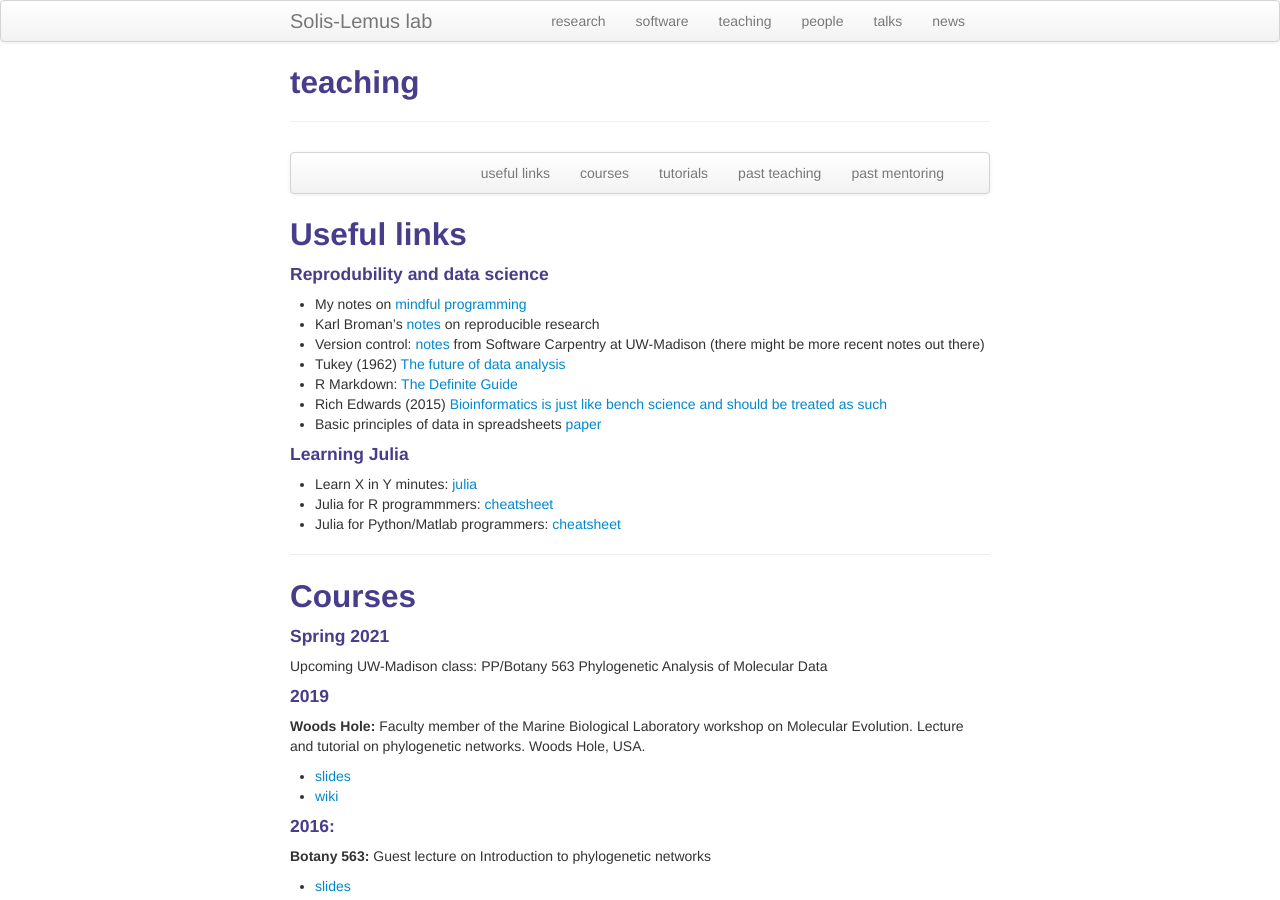
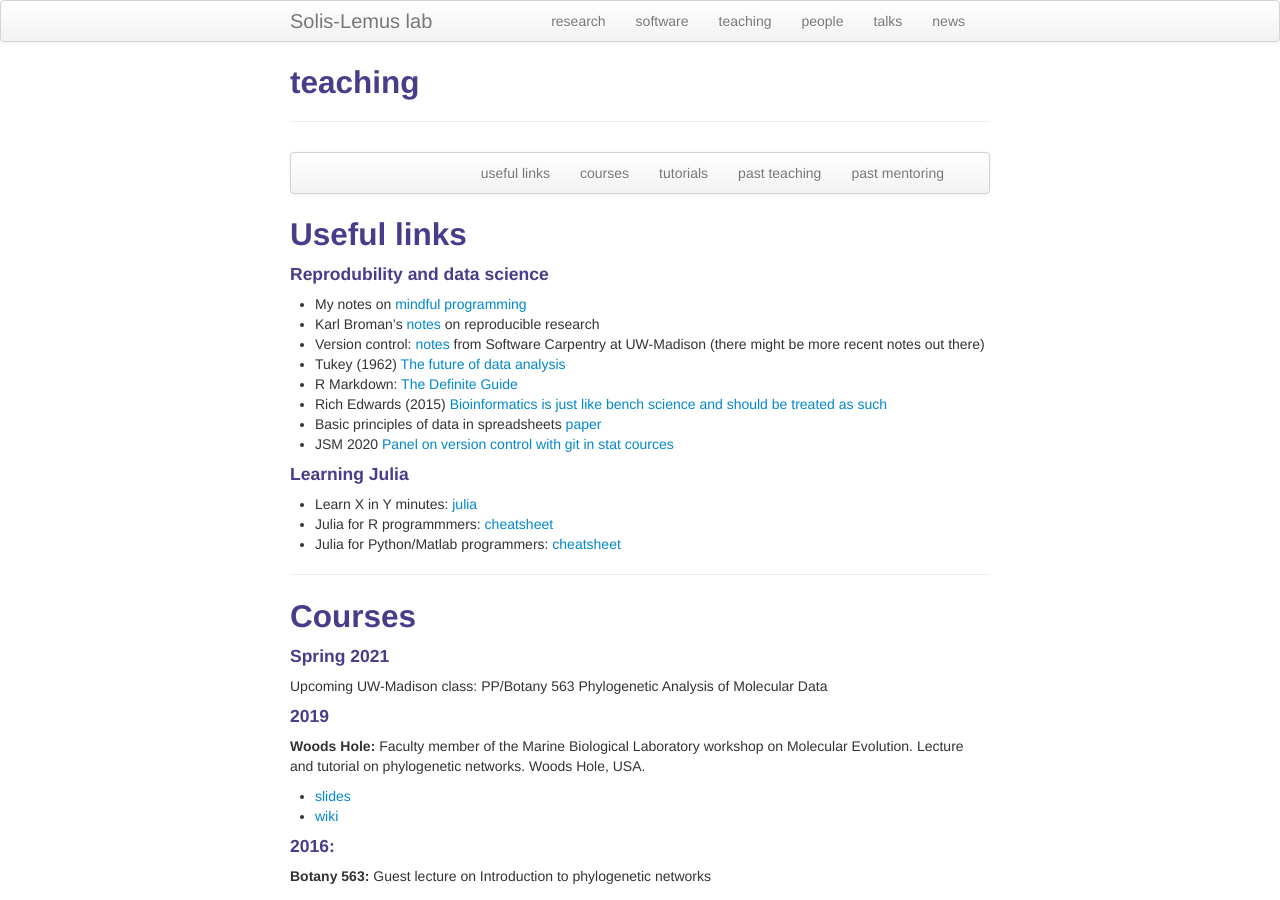
Before and after one commit to solislemuslab/solislemuslab.github.io, a Jekyll site: the page built from pages/teaching.md, in a window 1280 px wide and 900 px high. Built offline with Jekyll 4.4.1, drawn with Linux system fonts in a browser that asks for light colours.

Commit message:
added jsm git panel

```diff
--- a/pages/teaching.md
+++ b/pages/teaching.md
@@ -26,6 +26,7 @@ description: Claudia Solis-Lemus' teaching
 - R Markdown: [The Definite Guide](https://bookdown.org/yihui/rmarkdown/)
 - Rich Edwards (2015) [Bioinformatics is just like bench science and should be treated as such](http://cabbagesofdoom.blogspot.com/2015/08/bioinformatics-is-just-like-bench.html)
 - Basic principles of data in spreadsheets [paper](https://www.tandfonline.com/doi/full/10.1080/00031305.2017.1375989)
+- JSM 2020 [Panel on version control with git in stat cources](https://github.com/mdbeckman/JSM2020-Virtual)
 
 #### Learning Julia
 - Learn X in Y minutes: [julia](https://learnxinyminutes.com/docs/julia/)
```
